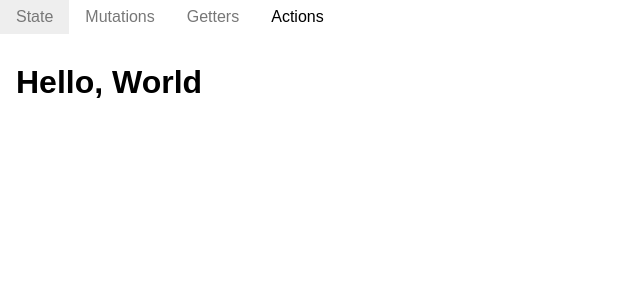
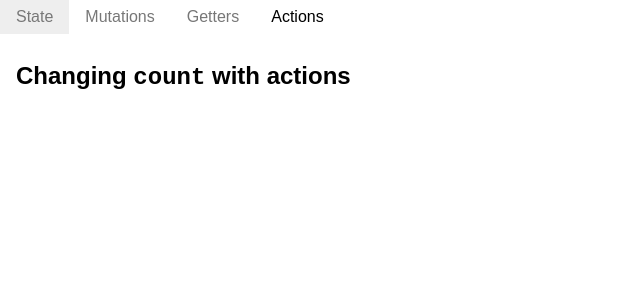
Before and after one commit to PacktPublishing/Hands-on-Vuex-for-Vue.js-Applications, a Vue app in the folder section-1-vuex-api/: page /actions in a window 1280 px wide. Shown: the top 300 px of the page, without its empty margins (0-640 px from the left). Built offline with nearby package versions, Linux system fonts and the light colour scheme.

Commit message:
update actions description

```diff
--- a/section-1-vuex-api/src/views/Actions.vue
+++ b/section-1-vuex-api/src/views/Actions.vue
@@ -1,3 +1,3 @@
 <template>
-  <h1>Hello, World</h1>
+  <h2>Changing <code>count</code> with actions</h2>
 </template>
```
